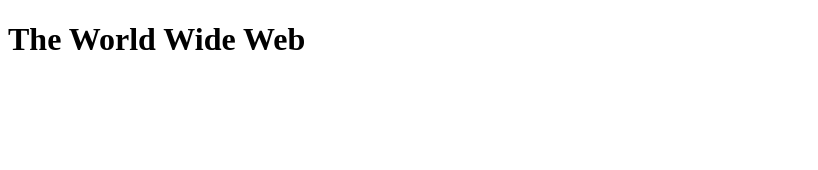
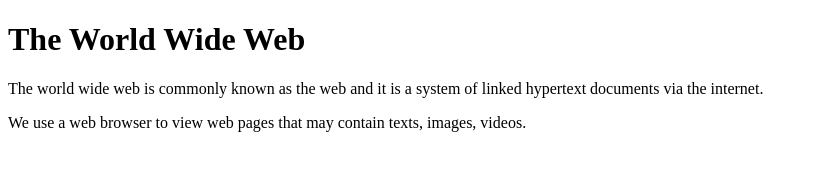
Before and after one commit to bida23-108/Hello-World, a plain HTML site: page index.html in a window 1280 px wide. Shown: the whole page, without its empty margins (0-818 px from the left). Drawn offline with Linux system fonts and the light colour scheme.

Commit message:
Update index.html

```diff
--- a/index.html
+++ b/index.html
@@ -5,5 +5,7 @@
    </HEAD>
     <BODY>
 <h1>The World Wide Web </h1>
+<P>The world wide web is commonly known as the web and it is a system of linked hypertext documents via the internet. </P>
+<p> We use a web browser to view web pages that may contain texts, images, videos. </p>
  </BODY>
 </HTML>
```
